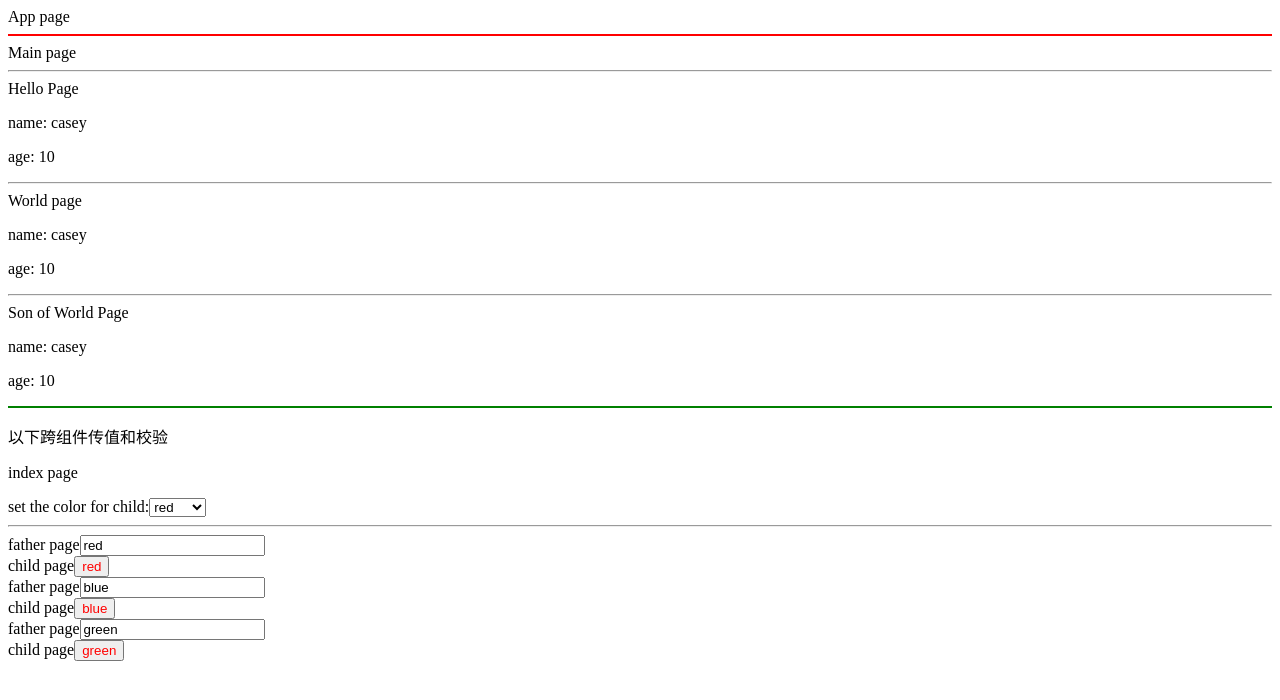
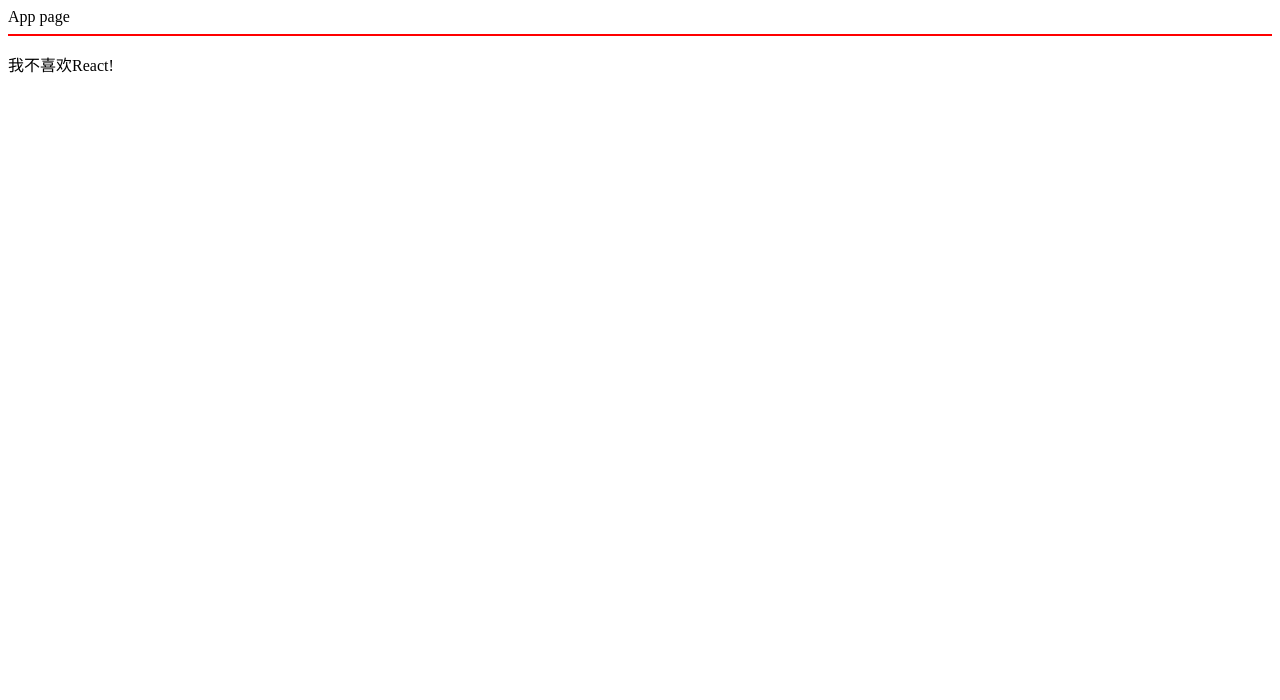
Before and after one commit to testcara/lean_react, a React (Create React App) app in the folder project_learning/react-demo/: page / in a window 1280 px wide. Shown: the top 700 px of the page. Built offline with nearby package versions, Linux system fonts and the light colour scheme.

Commit message:
prepare for lifecyle

```diff
--- a/project_learning/react-demo/src/App.js
+++ b/project_learning/react-demo/src/App.js
@@ -1,19 +1,21 @@
 import React from 'react'
 // import Fzindex from './fzPros'
-import Zsindex from './zsPros'
-import Main from './context/main'
+// import Zsindex from './zsPros'
+// import Main from './context/main'
+import Button from './lifeCycle/button'
 
 export default function App() {
   return (
     <div>
       App page
       <hr color='red' />
-      <Main/>
-      {/* <p>以下是父子组件传值和校验</p>
-      <Fzindex />*/}
+      {/* <Main/>
+      <p>以下是父子组件传值和校验</p>
+      <Fzindex />
       <hr color='green'/>
       <p>以下跨组件传值和校验</p>
-      <Zsindex />
+      <Zsindex /> */}
+      <Button />
     </div>
   )
 }
--- /dev/null
+++ b/project_learning/react-demo/src/lifeCycle/button.js
@@ -0,0 +1,30 @@
+import React, { Component } from 'react'
+
+export class Button extends Component {
+    constructor() {
+        super()
+        this.state = {
+            liked: false
+        }
+    }
+
+    handleClick = () => {
+        this.setState(
+            {liked: !this.state.liked}
+        )
+    }
+
+    render() {
+        let text = this.state.liked ? '喜欢' : '不喜欢'
+        console.log(text)
+        return (
+            <div>
+                <p onClick={this.handleClick}>
+                    我{text}React!
+                </p>
+            </div>
+        )
+    }
+}
+
+export default Button
```
Also changed, not shown: 1 other file (tests, documents, lock files or other folders).
